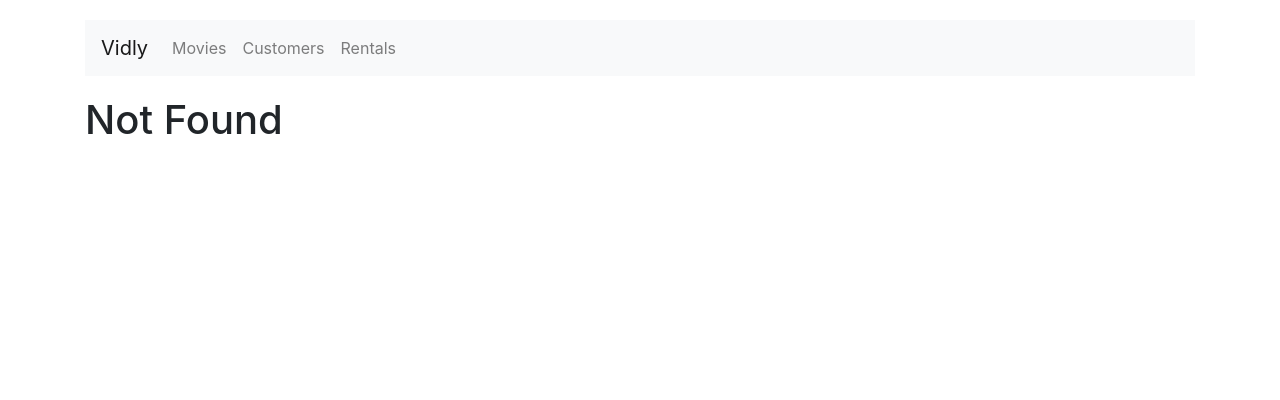
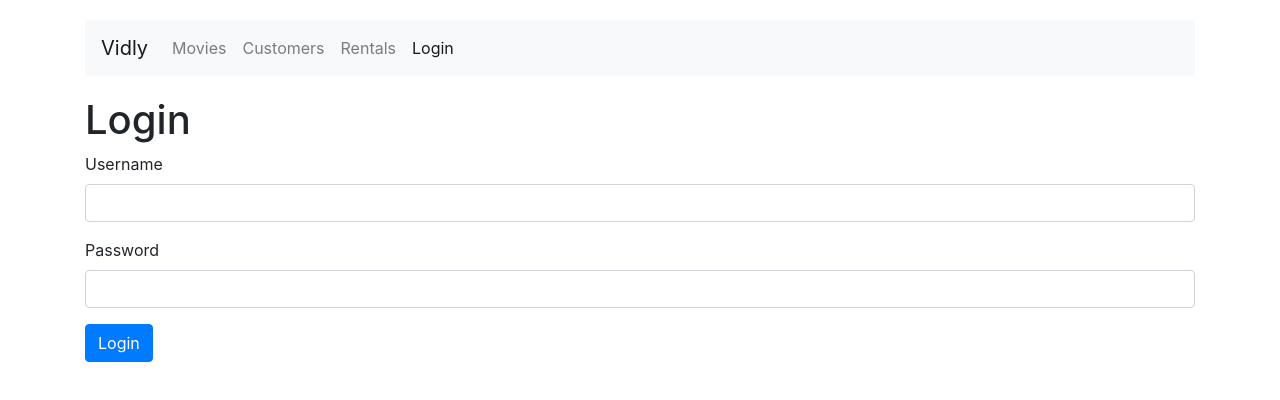
Before and after one commit to bijay11/movieapp, a React (Create React App) app: page /login in a window 1280 px wide. Before the commit this address led to /not-found. Shown: the top 400 px of the page. Built offline with nearby package versions, Linux system fonts and the light colour scheme.

Commit message:
Added bootstrap form and reusable input component

```diff
--- a/src/App.js
+++ b/src/App.js
@@ -1,18 +1,20 @@
 import React from "react";
 import { Route, Switch, Redirect } from "react-router-dom";
-import "./App.css";
 import NavBar from "./components/navbar";
 import Movies from "./movies";
 import MovieForm from "./components/movieForm";
 import Customers from "./components/customers";
 import Rentals from "./components/rentals";
 import NotFound from "./components/notFound";
+import LoginForm from "./components/loginForm";
+import "./App.css";
 
 function App() {
   return (
     <main className="container">
       <NavBar />
       <Switch>
+        <Route path="/login" component={LoginForm} />
         <Route path="/movies/:id" component={MovieForm} />
         <Route path="/movies" component={Movies} />
         <Route path="/customers" component={Customers} />
--- /dev/null
+++ b/src/components/common/input.jsx
@@ -0,0 +1,22 @@
+import React, { Component } from "react";
+
+const Input = ({ name, label, value, onChange }) => {
+  return (
+    <div className="form-group">
+      <label htmlFor={name}>{label}</label>
+      <input
+        //autoFocus
+
+        id={name}
+        name={name}
+        //with this below value, input field is not going to have its own state, we are using props to use the value and the value is always coming from state.account.username
+        value={value}
+        onChange={onChange}
+        type="text"
+        className="form-control"
+      />
+    </div>
+  );
+};
+
+export default Input;
--- /dev/null
+++ b/src/components/loginForm.jsx
@@ -0,0 +1,42 @@
+import React, { Component } from "react";
+import Input from "./common/input";
+class LoginForm extends Component {
+  username = React.createRef();
+  state = {
+    account: { username: "", password: "" },
+  };
+
+  handleSubmit = (e) => {
+    e.preventDefault();
+  };
+  handleChange = ({ currentTarget: input }) => {
+    const account = { ...this.state.account };
+    account[input.name] = input.value;
+    this.setState({ account });
+  };
+  render() {
+    const { account } = this.state;
+    return (
+      <div>
+        <h1>Login</h1>
+        <form onSubmit={this.handleSubmit}>
+          <Input
+            name="username"
+            value={account.username}
+            label="Username"
+            onChange={this.handleChange}
+          />
+          <Input
+            name="password"
+            value={account.password}
+            label="Password"
+            onChange={this.handleChange}
+          />
+          <button className="btn btn-primary">Login</button>
+        </form>
+      </div>
+    );
+  }
+}
+
+export default LoginForm;
--- a/src/components/navbar.jsx
+++ b/src/components/navbar.jsx
@@ -31,8 +31,13 @@
             </NavLink>
           </li>
           <li className="nav-item">
-            <NavLink className="nav-link" to="Rentals">
+            <NavLink className="nav-link" to="/rentals">
               Rentals
+            </NavLink>
+          </li>
+          <li className="nav-item">
+            <NavLink className="nav-link" to="/login">
+              Login
             </NavLink>
           </li>
         </ul>
```
